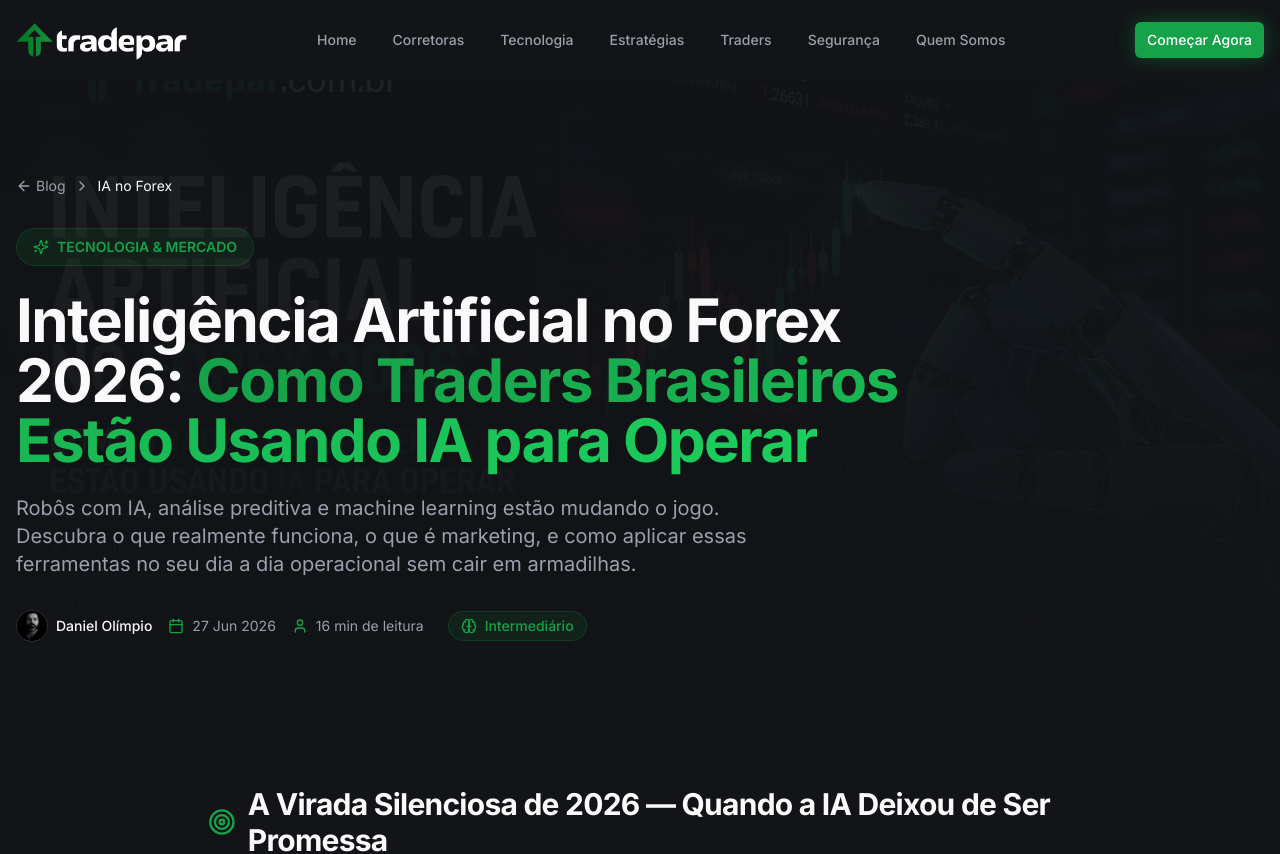
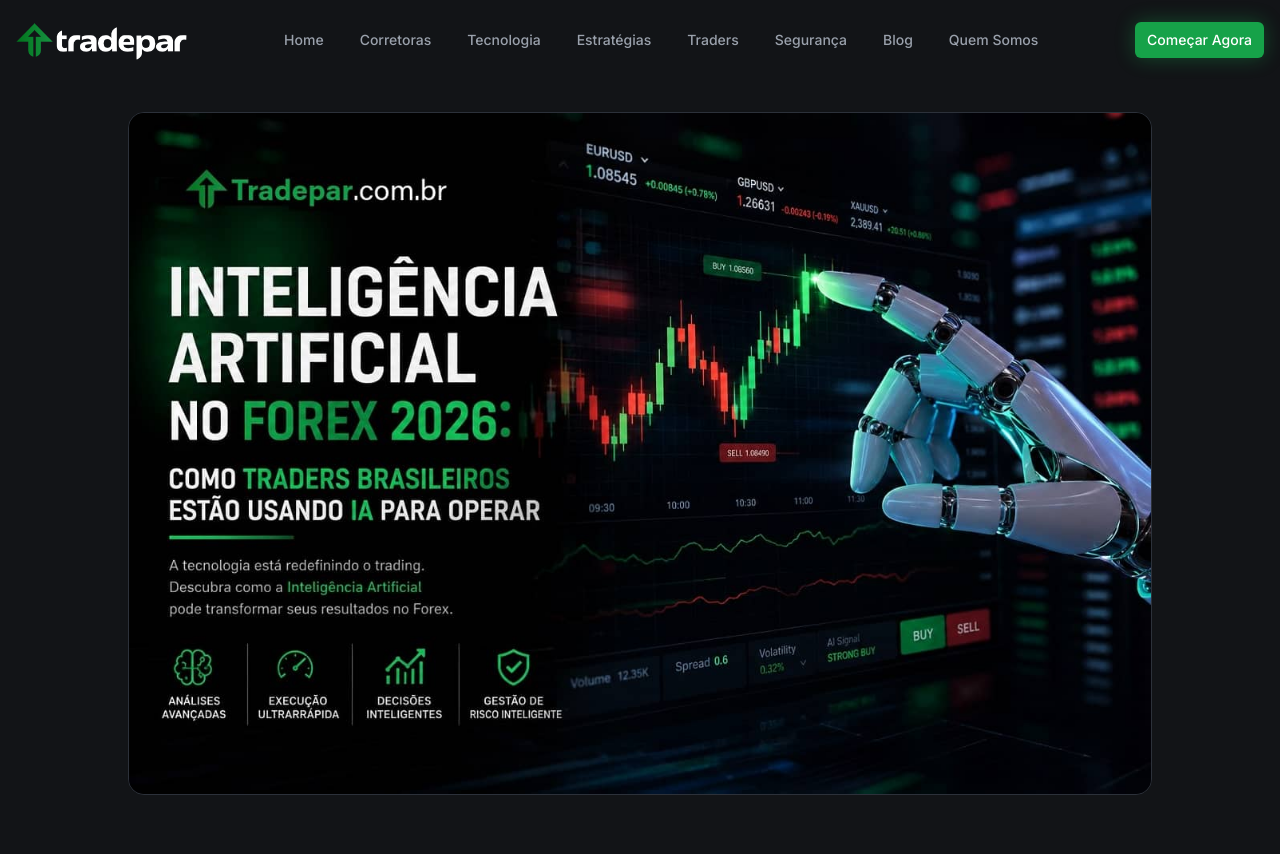
Before and after one commit to danielolimpio/tradepar-369c5e41, a React (Vite) app: page /artigo/inteligencia-artificial-forex-2026 in a window 1280 px wide. Shown: the top 854 px of the page. Built offline with nearby package versions, Linux system fonts and the light colour scheme; the HTML template or start-up script is replaced by a standard one.

Commit message:
Changes
Co-authored-by: danielolimpio <177458661+danielolimpio@users.noreply.github.com>

```diff
--- a/src/components/Navigation.tsx
+++ b/src/components/Navigation.tsx
@@ -23,6 +23,7 @@ const Navigation = () => {
     { label: "Estratégias", href: "/estrategias" },
     { label: "Traders", href: "/traders" },
     { label: "Segurança", href: "/seguranca" },
+    { label: "Blog", href: "/blog" },
     { label: "Quem Somos", href: "/quem-somos" },
   ];
 
--- a/src/pages/blog/ComoInvestirForex.tsx
+++ b/src/pages/blog/ComoInvestirForex.tsx
@@ -66,16 +66,20 @@ const ComoInvestirForex = () => {
       <Navigation />
 
       <main className="pt-20">
+        {/* Cover Image */}
+        <div className="container mx-auto px-4 pt-8">
+          <figure className="max-w-5xl mx-auto">
+            <img
+              src={heroImage}
+              alt="Como Investir em Forex: Guia Completo para Iniciantes em 2026"
+              className="w-full rounded-2xl border border-border"
+            />
+          </figure>
+        </div>
+
         {/* Hero Section */}
         <header className="relative overflow-hidden">
-          <div className="absolute inset-0">
-            <img
-              src={heroImage}
-              alt="Trader analisando gráficos de forex em computador"
-              className="w-full h-full object-cover opacity-30"
-            />
-            <div className="absolute inset-0 bg-gradient-to-b from-background/80 via-background/90 to-background" />
-          </div>
+
 
           <div className="relative container mx-auto px-4 py-16 md:py-24">
             {/* Breadcrumb */}
--- a/src/pages/blog/EstrategiasHFT.tsx
+++ b/src/pages/blog/EstrategiasHFT.tsx
@@ -57,16 +57,20 @@ const EstrategiasHFT = () => {
       <Navigation />
 
       <main className="pt-20">
+        {/* Cover Image */}
+        <div className="container mx-auto px-4 pt-8">
+          <figure className="max-w-5xl mx-auto">
+            <img
+              src={heroImage}
+              alt="Estratégias Avançadas para Trading de Alta Frequência"
+              className="w-full rounded-2xl border border-border"
+            />
+          </figure>
+        </div>
+
         {/* Hero Section */}
         <header className="relative overflow-hidden">
-          <div className="absolute inset-0">
-            <img
-              src={heroImage}
-              alt="Trader analisando gráficos de trading de alta frequência"
-              className="w-full h-full object-cover opacity-30"
-            />
-            <div className="absolute inset-0 bg-gradient-to-b from-background/80 via-background/90 to-background" />
-          </div>
+
 
           <div className="relative container mx-auto px-4 py-16 md:py-24">
             {/* Breadcrumb */}
--- a/src/pages/blog/IAForex2026.tsx
+++ b/src/pages/blog/IAForex2026.tsx
@@ -73,18 +73,22 @@ const IAForex2026 = () => {
       <Navigation />
 
       <main className="pt-20">
-        {/* Hero Section */}
-        <header className="relative overflow-hidden">
-          <div className="absolute inset-0">
+        {/* Cover Image */}
+        <div className="container mx-auto px-4 pt-8">
+          <figure className="max-w-5xl mx-auto">
             <img
               src={heroImage}
-              alt="Trader profissional analisando gráficos de forex com dashboard de inteligência artificial em múltiplos monitores"
-              className="w-full h-full object-cover opacity-30"
+              alt="Inteligência Artificial no Forex 2026: Como Traders Brasileiros Estão Usando IA para Operar"
+              className="w-full rounded-2xl border border-border"
               width={1536}
               height={896}
             />
-            <div className="absolute inset-0 bg-gradient-to-b from-background/80 via-background/90 to-background" />
-          </div>
+          </figure>
+        </div>
+
+        {/* Hero Section */}
+        <header className="relative overflow-hidden">
+
 
           <div className="relative container mx-auto px-4 py-16 md:py-24">
             <nav className="flex items-center gap-2 text-sm text-muted-foreground mb-8">
```
